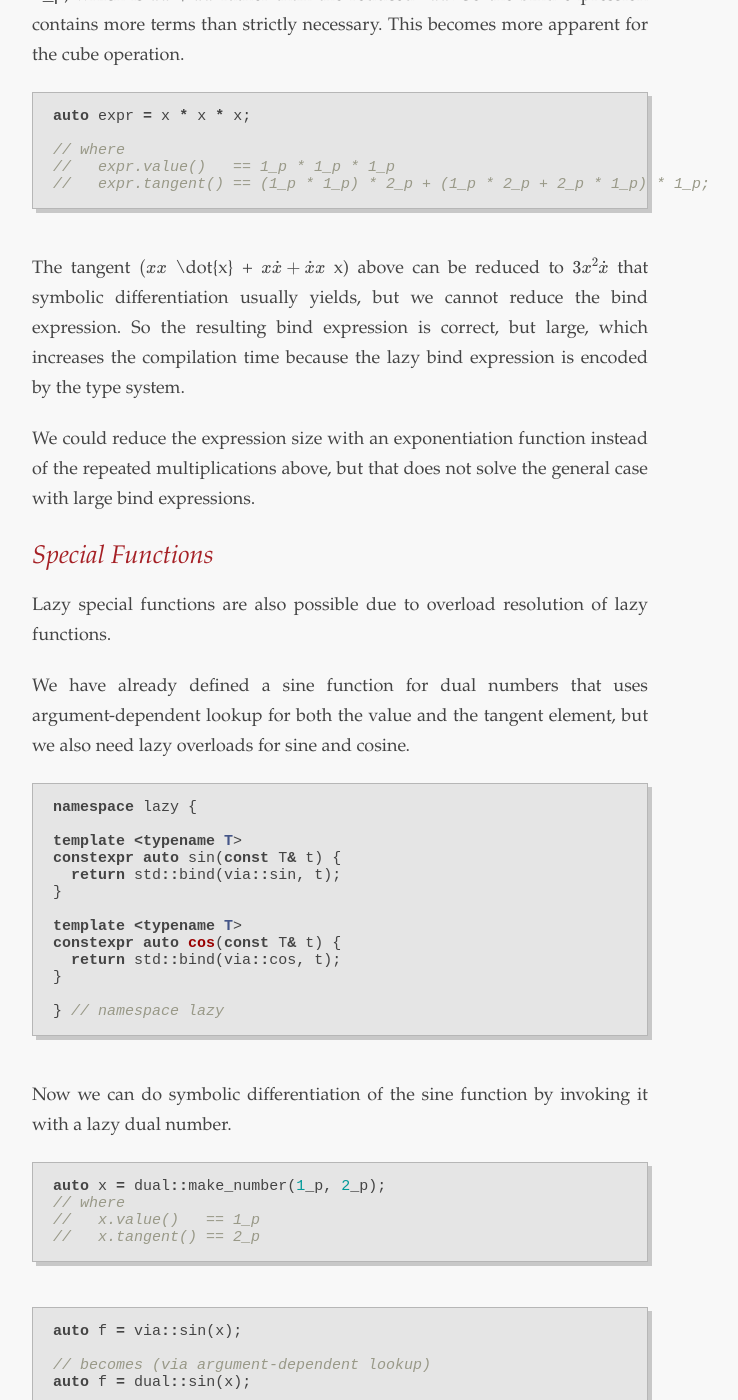
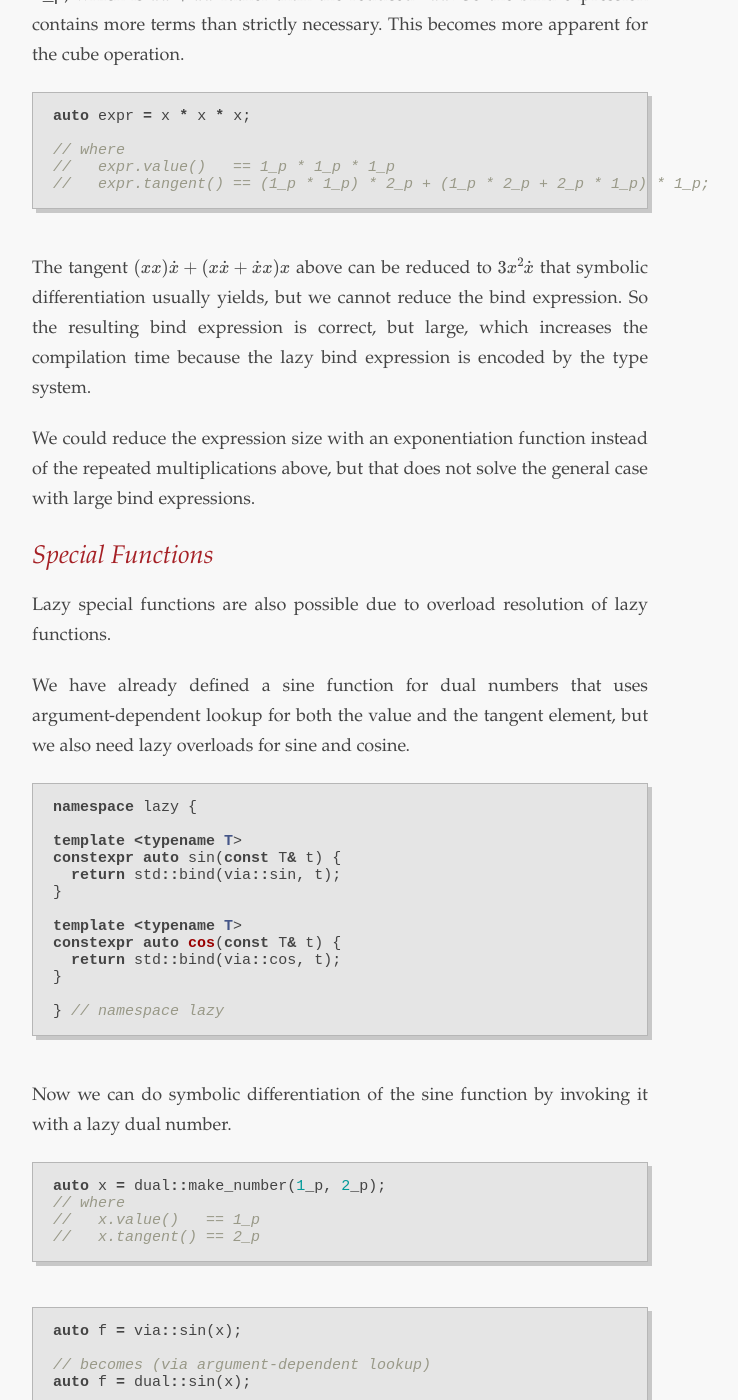
Before and after one commit to breese/breese.github.io, a Jekyll site: the page built from _posts/2026-09-17-lazy-autodiff.md, in a window 1280 px wide and 1400 px high, scrolled down 7562 px. Shown: the whole window, without its empty margins (128-866 px from the left). Built offline with Jekyll 4.4.1, drawn with Linux system fonts in a browser that asks for light colours; some web fonts are replaced; formulas are drawn with MathJax 3; some of the changed text lies outside the part shown.

```diff
--- a/_posts/2026-09-17-lazy-autodiff.md
+++ b/_posts/2026-09-17-lazy-autodiff.md
@@ -34,7 +34,7 @@ are used in expressions, the real part calculates the expression and the imagina
 part calculates the derivative of the expression.
 
 Operations on dual numbers can be derived by expanding the equations and
-canceling terms with \(\epsilon^2\).
+canceling terms with $$\epsilon^2$$.
 The following shows the result of various operations without the intermediate
 derivations.
 
@@ -80,7 +80,7 @@ $$\begin{eqnarray*}
 
 If we do a [Taylor expansion](https://en.wikipedia.org/wiki/Taylor_series) of an analytic
 function `f` with a dual number all higher-order terms cancels out because they contain
-an \(\epsilon^2\) which leaves us with
+an $$\epsilon^2$$ which leaves us with
 
 <p class="eqnarray">
 $$\begin{eqnarray*}
@@ -202,7 +202,7 @@ In this case the tangent arguments are used to determine the
 [directional derivative](https://en.wikipedia.org/wiki/Directional_derivative).
 The [partial derivative](https://en.wikipedia.org/wiki/Partial_derivative)
 is a special case where the directional vector is a unit vector.
-Consider a simple equation that is differentiated with respect to \(x\).
+Consider a simple equation that is differentiated with respect to $$x$$.
 
 <p class="eqnarray">
 $$\begin{eqnarray*}
@@ -230,7 +230,7 @@ auto r = x * x + y;
 
 We have already seen that applying a dual number to an analytic function
 yields an imaginary part that uses the derivative of said function.
-Our framework must therefore contain the \(f \to f^\prime\) mapping.
+Our framework must therefore contain the $$f \to f^\prime$$ mapping.
 This is usually the bulk of automatic differentiation frameworks, but
 we will only demonstrate this with the sine function.
 
@@ -361,8 +361,8 @@ assert(dfdx(a, b) == 1 * a + a * 1 + 0); // == 2 * a
 
 The derived lazy bind expressions can become quite extensive.
 The partial derivative of the square operation above yielded
-`1_p * 2_p + 2_p * 1_p`, which is \(x \dot{x} + \dot{x} x\) rather than
-the reduced \(2 x \dot{x}\).
+`1_p * 2_p + 2_p * 1_p`, which is $$x \dot{x} + \dot{x} x$$ rather than
+the reduced $$2 x \dot{x}$$.
 So the bind expression contains more terms than strictly necessary.
 This becomes more apparent for the cube operation.
 
@@ -374,8 +374,8 @@ auto expr = x * x * x;
 //   expr.tangent() == (1_p * 1_p) * 2_p + (1_p * 2_p + 2_p * 1_p) * 1_p;
 {% endhighlight %}
 
-The tangent \((x x) \dot{x} + (x \dot{x} + \dot{x} x) x\) above can be reduced
-to \(3 x^2 \dot{x}\) that symbolic differentiation usually yields, but we cannot
+The tangent $$(x x) \dot{x} + (x \dot{x} + \dot{x} x) x$$ above can be reduced
+to $$3 x^2 \dot{x}$$ that symbolic differentiation usually yields, but we cannot
 reduce the bind expression.
 So the resulting bind expression is correct, but large, which increases the
 compilation time because the lazy bind expression is encoded by the type
@@ -430,7 +430,7 @@ auto f = dual::sin(x);
 auto f = dual::make_number(via::sin(1_p), 2_p * via::cos(1_p));
 {% endhighlight %}
 
-This also works for composed expressions such as \(\sin(x^2)\).
+This also works for composed expressions such as $$\sin(x^2)$$.
 
 {% highlight c++ %}
 auto f = via::sin(x * x);
@@ -446,7 +446,7 @@ auto f = dual::make_number(via::sin(1_p * 1_p),
                            (1_p * 2_p + 2_p * 1_p) * via::cos(1_p * 1_p));
 {% endhighlight %}
 
-The tangent reduces to \(\dot{x}\ 2 x \cos(x^2)\) as expected by the
+The tangent reduces to $$\dot{x}\ 2 x \cos(x^2)$$ as expected by the
 chain rule
 
 <p class="eqnarray">
```
